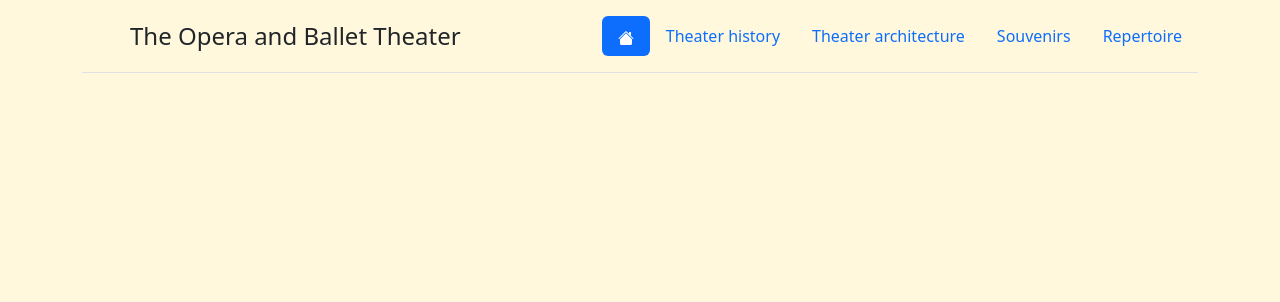
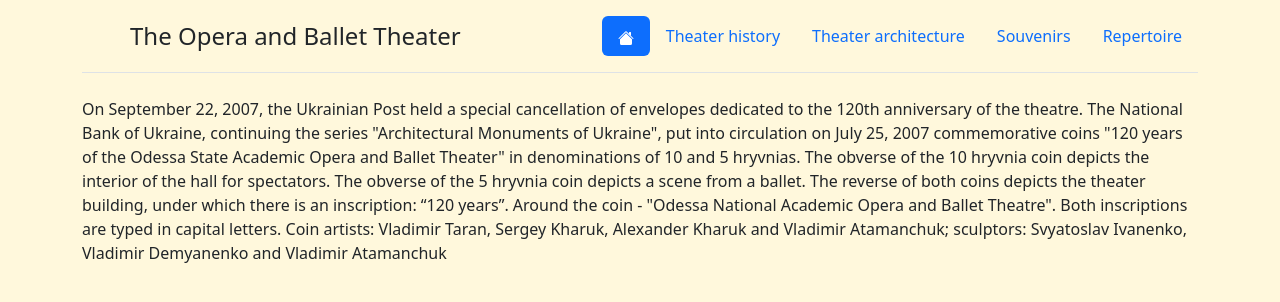
Before and after one commit to kradova/My-HTML, a plain HTML site: page souvenirs.html in a window 1280 px wide. Drawn offline with nearby package versions, Linux system fonts and the light colour scheme.

Commit message:
+ add changes on souvenirs page

```diff
--- a/souvenirs.html
+++ b/souvenirs.html
@@ -41,6 +41,8 @@
             </ul>
         </header>
 
+        <p>On September 22, 2007, the Ukrainian Post held a special cancellation of envelopes dedicated to the 120th anniversary of the theatre. The National Bank of Ukraine, continuing the series "Architectural Monuments of Ukraine", put into circulation on July 25, 2007 commemorative coins "120 years of the Odessa State Academic Opera and Ballet Theater" in denominations of 10 and 5 hryvnias. The obverse of the 10 hryvnia coin depicts the interior of the hall for spectators. The obverse of the 5 hryvnia coin depicts a scene from a ballet. The reverse of both coins depicts the theater building, under which there is an inscription: “120 years”. Around the coin - "Odessa National Academic Opera and Ballet Theatre". Both inscriptions are typed in capital letters.
+            Coin artists: Vladimir Taran, Sergey Kharuk, Alexander Kharuk and Vladimir Atamanchuk; sculptors: Svyatoslav Ivanenko, Vladimir Demyanenko and Vladimir Atamanchuk</p>
 
 
 
```
